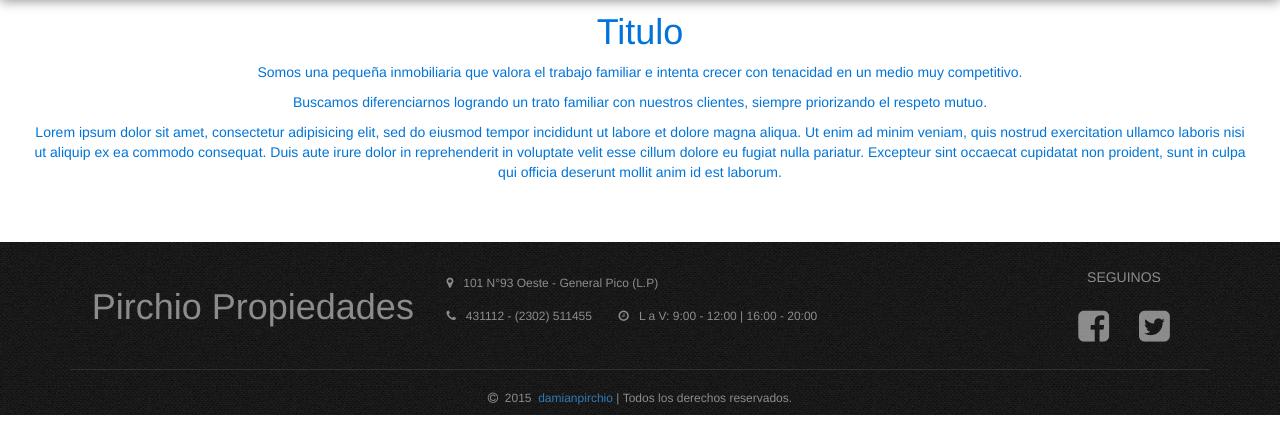
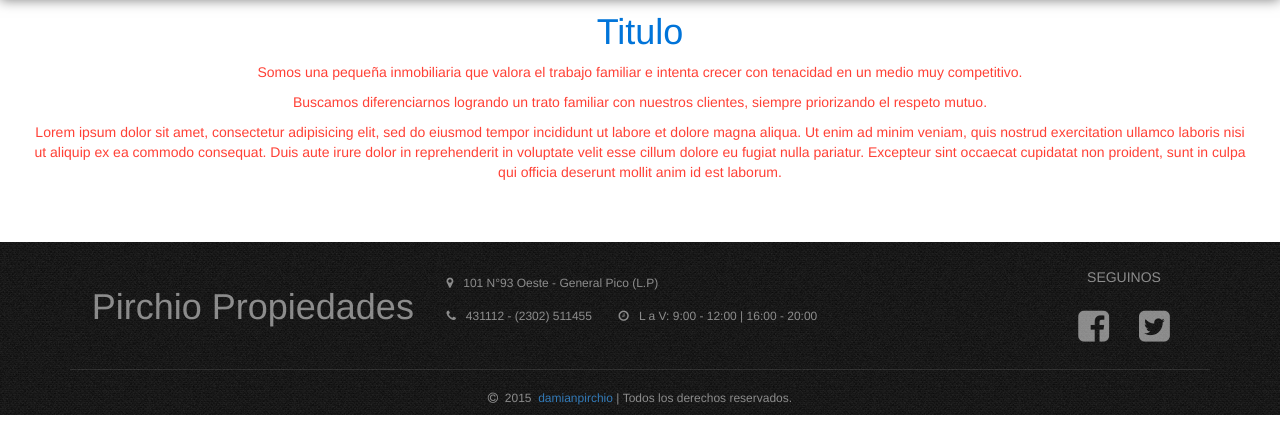
Before and after one commit to damianpirchio/inmobiliaria, a PHP site: page /about.html in a window 1280 px wide. Shown: the part 58-480 px from the top of the page. Run offline with PHP 8.4, Linux system fonts and the light colour scheme; some libraries are stand-ins or nearby versions.

Commit message:
commit de prueba

```diff
--- a/carpeta de prueba/Leer.txt
+++ b/carpeta de prueba/Leer.txt
@@ -3,3 +3,4 @@ Usen esta carpeta para probar los cambios, intenten subir cosas a esta carpeta o
 Algoah
 nuevo
 prueba
+20.00
--- a/css/main.css
+++ b/css/main.css
@@ -48,6 +48,9 @@ footer {
     color: rgba(255, 255, 255, 0.5); }
   footer .foot-abajo a:hover {
     text-decoration: none; }
+
+p {
+  color: #FF4136; }
 
 /*---- Fuentes ---- */
 /*---- Resoluciones ---- */
--- a/css/main.sass
+++ b/css/main.sass
@@ -4,6 +4,9 @@
 @import "_navbar"
 @import "_footer"
 
+
+p
+    color: $red
 
 /*---- Fuentes ---- */
 
```
Also changed, not shown: 2 other files.
